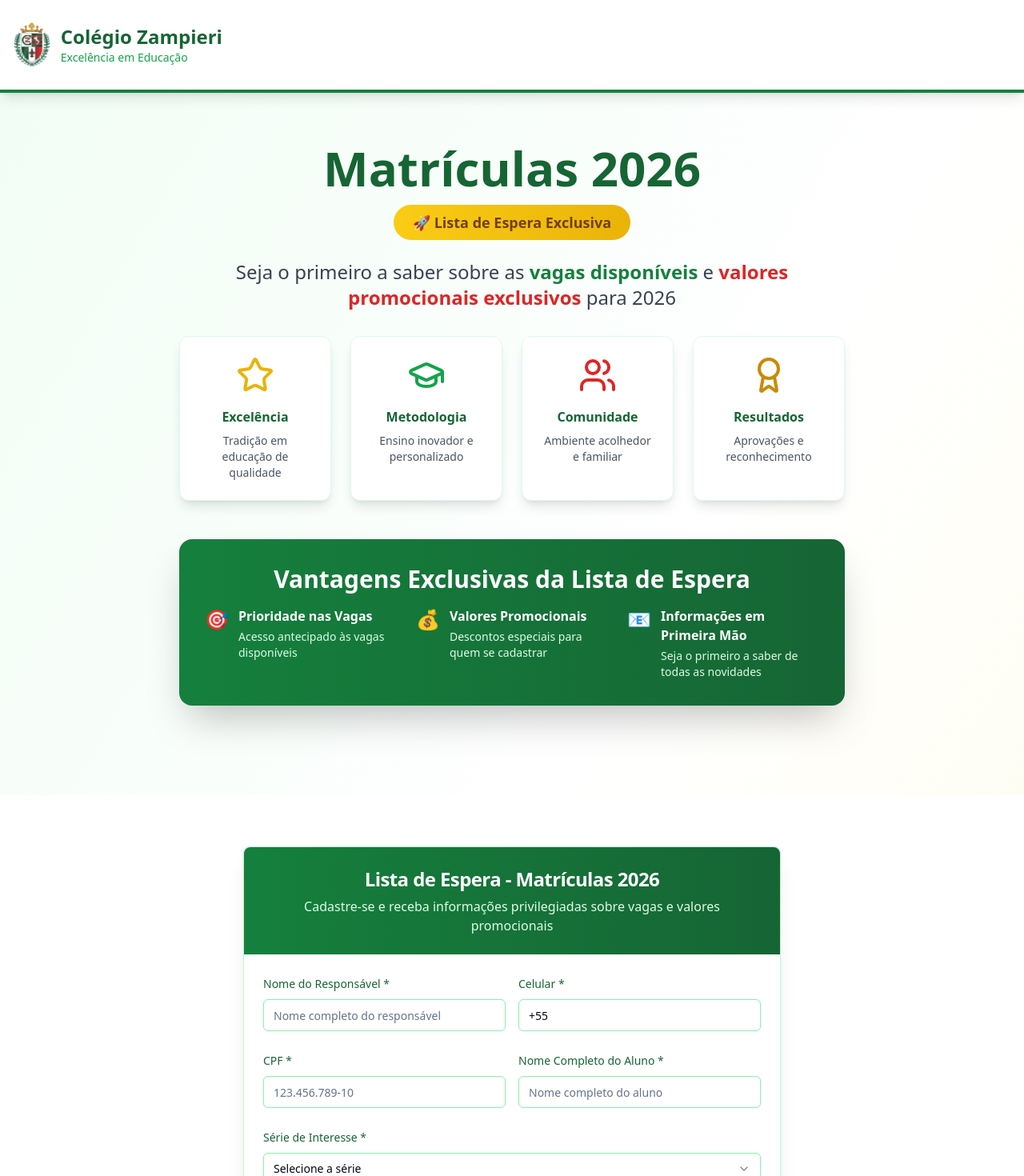
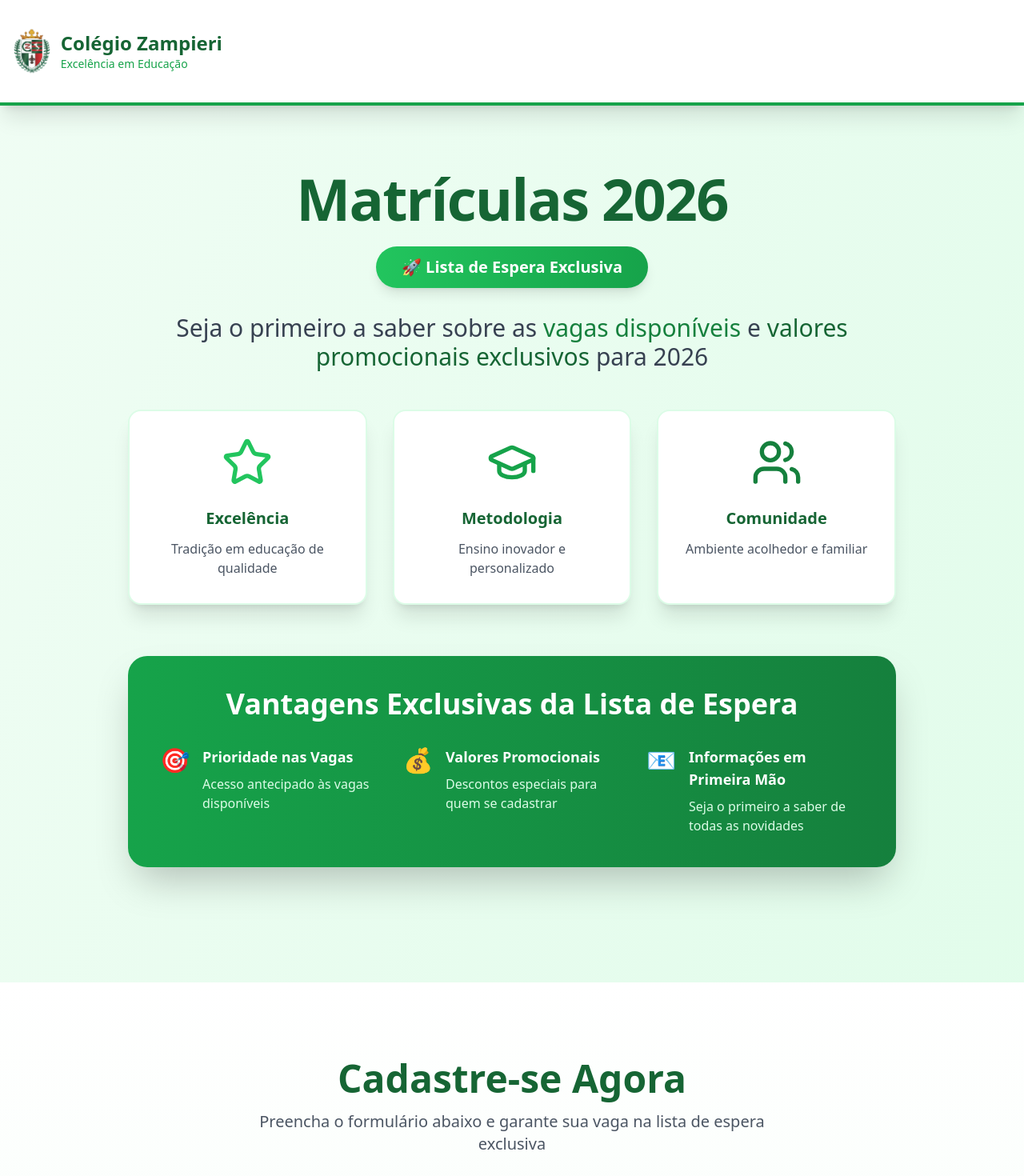
Before and after one commit to alezlopez/zampieri-futuro-inscricao-landing, a React (Vite) app: page / in a window 1280 px wide. Shown: the top 1470 px of the page at 80% size. Built offline with nearby package versions, Linux system fonts and the light colour scheme.

Commit message:
Refactor: Improve landing page design
- Enhanced the page's aesthetics with a modern design, prioritizing the green color from the logo.
- Removed the "resultados, aprovações e reconhecimento" block.
- Increased the prominence of the form.

```diff
--- a/src/pages/Index.tsx
+++ b/src/pages/Index.tsx
@@ -1,84 +1,78 @@
 
 import ZampieriLogo from "@/components/ZampieriLogo";
 import RegistrationForm from "@/components/RegistrationForm";
-import { GraduationCap, Star, Users, Award } from "lucide-react";
+import { GraduationCap, Star, Users } from "lucide-react";
 
 const Index = () => {
   return (
-    <div className="min-h-screen bg-gradient-to-br from-green-50 via-white to-yellow-50">
+    <div className="min-h-screen bg-gradient-to-br from-green-50 via-emerald-25 to-green-100">
       {/* Header */}
-      <header className="bg-white shadow-lg border-b-4 border-green-700">
-        <div className="container mx-auto px-4 py-6">
+      <header className="bg-white shadow-xl border-b-4 border-green-600">
+        <div className="container mx-auto px-4 py-8">
           <ZampieriLogo className="justify-center md:justify-start" />
         </div>
       </header>
 
       {/* Hero Section */}
-      <section className="py-16 px-4">
-        <div className="container mx-auto text-center max-w-4xl">
-          <div className="mb-8">
-            <h1 className="text-4xl md:text-6xl font-bold text-green-800 mb-4">
+      <section className="py-20 px-4">
+        <div className="container mx-auto text-center max-w-5xl">
+          <div className="mb-12">
+            <h1 className="text-5xl md:text-7xl font-bold text-green-800 mb-6 tracking-tight">
               Matrículas 2026
             </h1>
-            <div className="inline-block bg-gradient-to-r from-yellow-400 to-yellow-500 text-yellow-900 px-6 py-2 rounded-full font-semibold text-lg mb-6">
+            <div className="inline-block bg-gradient-to-r from-green-500 to-green-600 text-white px-8 py-3 rounded-full font-bold text-xl mb-8 shadow-lg">
               🚀 Lista de Espera Exclusiva
             </div>
-            <p className="text-xl md:text-2xl text-gray-700 mb-8 leading-relaxed">
+            <p className="text-2xl md:text-3xl text-gray-700 mb-12 leading-relaxed font-light">
               Seja o primeiro a saber sobre as <strong className="text-green-700">vagas disponíveis</strong> e
-              <strong className="text-red-600"> valores promocionais exclusivos</strong> para 2026
+              <strong className="text-green-800"> valores promocionais exclusivos</strong> para 2026
             </p>
           </div>
 
           {/* Features */}
-          <div className="grid grid-cols-1 md:grid-cols-4 gap-6 mb-12">
-            <div className="bg-white p-6 rounded-xl shadow-lg border border-green-100 transform hover:scale-105 transition-all duration-300">
-              <Star className="h-12 w-12 text-yellow-500 mx-auto mb-4" />
-              <h3 className="font-bold text-green-800 mb-2">Excelência</h3>
-              <p className="text-sm text-gray-600">Tradição em educação de qualidade</p>
+          <div className="grid grid-cols-1 md:grid-cols-3 gap-8 mb-16">
+            <div className="bg-white p-8 rounded-2xl shadow-xl border-2 border-green-100 transform hover:scale-105 transition-all duration-300 hover:shadow-2xl">
+              <Star className="h-16 w-16 text-green-500 mx-auto mb-6" />
+              <h3 className="font-bold text-green-800 mb-3 text-xl">Excelência</h3>
+              <p className="text-gray-600">Tradição em educação de qualidade</p>
             </div>
 
-            <div className="bg-white p-6 rounded-xl shadow-lg border border-green-100 transform hover:scale-105 transition-all duration-300">
-              <GraduationCap className="h-12 w-12 text-green-600 mx-auto mb-4" />
-              <h3 className="font-bold text-green-800 mb-2">Metodologia</h3>
-              <p className="text-sm text-gray-600">Ensino inovador e personalizado</p>
+            <div className="bg-white p-8 rounded-2xl shadow-xl border-2 border-green-100 transform hover:scale-105 transition-all duration-300 hover:shadow-2xl">
+              <GraduationCap className="h-16 w-16 text-green-600 mx-auto mb-6" />
+              <h3 className="font-bold text-green-800 mb-3 text-xl">Metodologia</h3>
+              <p className="text-gray-600">Ensino inovador e personalizado</p>
             </div>
 
-            <div className="bg-white p-6 rounded-xl shadow-lg border border-green-100 transform hover:scale-105 transition-all duration-300">
-              <Users className="h-12 w-12 text-red-600 mx-auto mb-4" />
-              <h3 className="font-bold text-green-800 mb-2">Comunidade</h3>
-              <p className="text-sm text-gray-600">Ambiente acolhedor e familiar</p>
-            </div>
-
-            <div className="bg-white p-6 rounded-xl shadow-lg border border-green-100 transform hover:scale-105 transition-all duration-300">
-              <Award className="h-12 w-12 text-yellow-600 mx-auto mb-4" />
-              <h3 className="font-bold text-green-800 mb-2">Resultados</h3>
-              <p className="text-sm text-gray-600">Aprovações e reconhecimento</p>
+            <div className="bg-white p-8 rounded-2xl shadow-xl border-2 border-green-100 transform hover:scale-105 transition-all duration-300 hover:shadow-2xl">
+              <Users className="h-16 w-16 text-green-700 mx-auto mb-6" />
+              <h3 className="font-bold text-green-800 mb-3 text-xl">Comunidade</h3>
+              <p className="text-gray-600">Ambiente acolhedor e familiar</p>
             </div>
           </div>
 
           {/* CTA Section */}
-          <div className="bg-gradient-to-r from-green-700 to-green-800 text-white p-8 rounded-2xl shadow-2xl mb-12">
-            <h2 className="text-3xl font-bold mb-4">Vantagens Exclusivas da Lista de Espera</h2>
-            <div className="grid grid-cols-1 md:grid-cols-3 gap-6 text-left">
-              <div className="flex items-start gap-3">
-                <span className="text-2xl">🎯</span>
+          <div className="bg-gradient-to-r from-green-600 to-green-700 text-white p-10 rounded-3xl shadow-2xl mb-16">
+            <h2 className="text-4xl font-bold mb-8">Vantagens Exclusivas da Lista de Espera</h2>
+            <div className="grid grid-cols-1 md:grid-cols-3 gap-8 text-left">
+              <div className="flex items-start gap-4">
+                <span className="text-3xl">🎯</span>
                 <div>
-                  <h4 className="font-semibold mb-1">Prioridade nas Vagas</h4>
-                  <p className="text-green-100 text-sm">Acesso antecipado às vagas disponíveis</p>
+                  <h4 className="font-bold mb-2 text-lg">Prioridade nas Vagas</h4>
+                  <p className="text-green-100">Acesso antecipado às vagas disponíveis</p>
                 </div>
               </div>
-              <div className="flex items-start gap-3">
-                <span className="text-2xl">💰</span>
+              <div className="flex items-start gap-4">
+                <span className="text-3xl">💰</span>
                 <div>
-                  <h4 className="font-semibold mb-1">Valores Promocionais</h4>
-                  <p className="text-green-100 text-sm">Descontos especiais para quem se cadastrar</p>
+                  <h4 className="font-bold mb-2 text-lg">Valores Promocionais</h4>
+                  <p className="text-green-100">Descontos especiais para quem se cadastrar</p>
                 </div>
               </div>
-              <div className="flex items-start gap-3">
-                <span className="text-2xl">📧</span>
+              <div className="flex items-start gap-4">
+                <span className="text-3xl">📧</span>
                 <div>
-                  <h4 className="font-semibold mb-1">Informações em Primeira Mão</h4>
-                  <p className="text-green-100 text-sm">Seja o primeiro a saber de todas as novidades</p>
+                  <h4 className="font-bold mb-2 text-lg">Informações em Primeira Mão</h4>
+                  <p className="text-green-100">Seja o primeiro a saber de todas as novidades</p>
                 </div>
               </div>
             </div>
@@ -86,35 +80,43 @@ const Index = () => {
         </div>
       </section>
 
-      {/* Form Section */}
-      <section className="py-16 px-4 bg-white">
+      {/* Form Section - More Prominent */}
+      <section className="py-24 px-4 bg-gradient-to-b from-white to-green-50">
         <div className="container mx-auto">
+          <div className="text-center mb-12">
+            <h2 className="text-4xl md:text-5xl font-bold text-green-800 mb-4">
+              Cadastre-se Agora
+            </h2>
+            <p className="text-xl text-gray-600 max-w-2xl mx-auto">
+              Preencha o formulário abaixo e garante sua vaga na lista de espera exclusiva
+            </p>
+          </div>
           <RegistrationForm />
         </div>
       </section>
 
       {/* Footer */}
-      <footer className="bg-green-800 text-white py-12">
+      <footer className="bg-green-800 text-white py-16">
         <div className="container mx-auto px-4 text-center">
-          <ZampieriLogo className="justify-center mb-6 text-white" />
-          <div className="grid grid-cols-1 md:grid-cols-3 gap-8 mb-8">
+          <ZampieriLogo className="justify-center mb-8 text-white" />
+          <div className="grid grid-cols-1 md:grid-cols-3 gap-8 mb-12">
             <div>
-              <h4 className="font-bold mb-4">Contato</h4>
+              <h4 className="font-bold mb-4 text-lg">Contato</h4>
               <p className="text-green-200">📞 (11) 99999-9999</p>
               <p className="text-green-200">📧 contato@colegiozampieri.com.br</p>
             </div>
             <div>
-              <h4 className="font-bold mb-4">Endereço</h4>
+              <h4 className="font-bold mb-4 text-lg">Endereço</h4>
               <p className="text-green-200">Rua das Flores, 123</p>
               <p className="text-green-200">São Paulo - SP</p>
             </div>
             <div>
-              <h4 className="font-bold mb-4">Redes Sociais</h4>
+              <h4 className="font-bold mb-4 text-lg">Redes Sociais</h4>
               <p className="text-green-200">@colegiozampieri</p>
               <p className="text-green-200">Facebook | Instagram</p>
             </div>
           </div>
-          <div className="border-t border-green-700 pt-6">
+          <div className="border-t border-green-700 pt-8">
             <p className="text-green-200">&copy; 2024 Colégio Zampieri. Todos os direitos reservados.</p>
           </div>
         </div>
```
